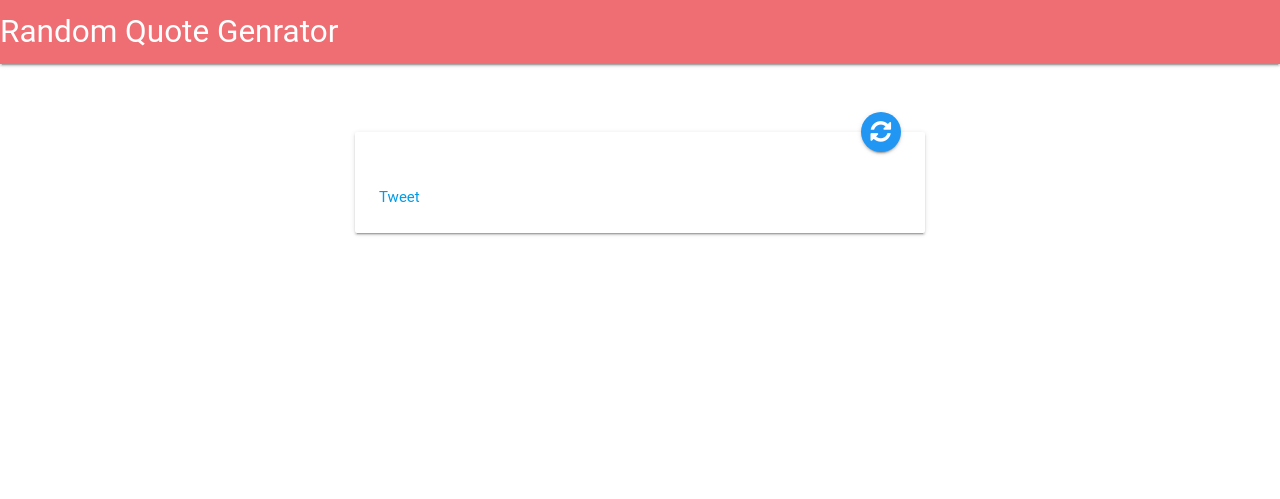
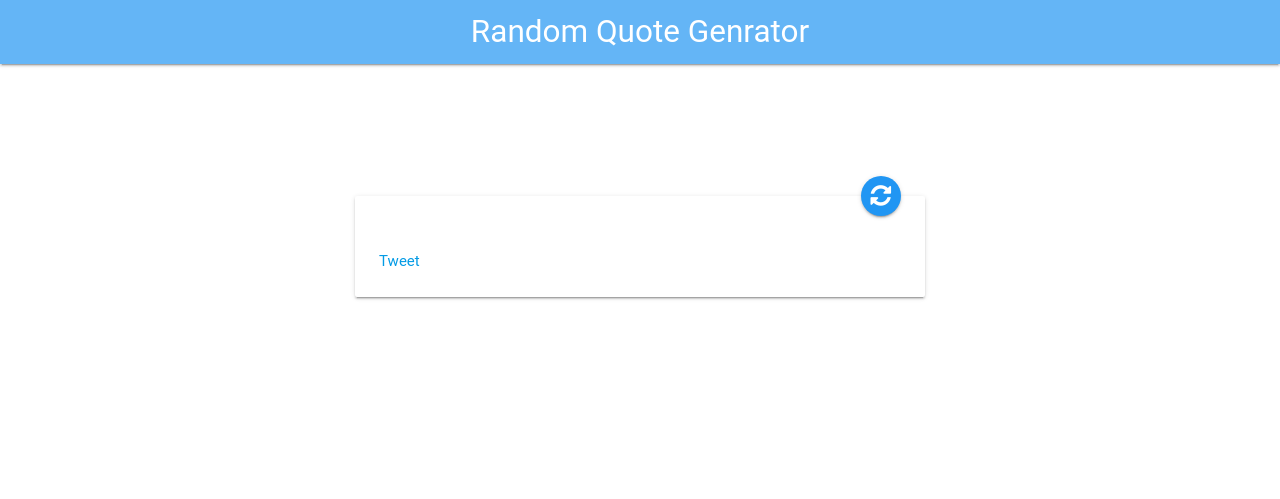
Before and after one commit to shaktilucifer/randomQuoteGenerator, a Flask app: page / in a window 1280 px wide. Shown: the top 499 px of the page. Run offline with Flask 2, Linux system fonts and the light colour scheme; data that the repository does not hold is empty; some libraries are stand-ins or nearby versions; some web fonts are replaced.

Commit message:
Ui sugarcoat

```diff
--- a/static/js/main.js
+++ b/static/js/main.js
@@ -14,7 +14,6 @@
         $http.post('/newQuote').
         success(function(results) {
           //get random new quote from controller
-            console.log(results);
             $scope.quotes = results;
         }).
         error(function(error) {
--- a/templates/layouts/main.html
+++ b/templates/layouts/main.html
@@ -43,8 +43,8 @@
 
     <!-- Fixed navbar -->
     <nav>
-    <div class="nav-wrapper">
-      <a href="#!" class="brand-logo">Random Quote Genrator</a>
+    <div class="nav-wrapper blue lighten-2">
+      <a href="#!" class="brand-logo center">Random Quote Genrator</a>
     </div>
   </nav>
 
@@ -77,6 +77,19 @@
     load: ('https:' == location.protocol ? '//ssl' : '//www') + '.google-analytics.com/ga.js'
   });
   </script>
+  <style>
+  .nav-wrapper{
+    background-color: #2196f3!important;
+  }
+  #content{
+      margin-top:5%;
+  }
+  .card-title{
+    font-weight: bold!important;
+    text-align: center;
+    color: #ffa726;
+  }
+  </style>
 
 </body>
 </html>
--- a/templates/pages/home.html
+++ b/templates/pages/home.html
@@ -6,12 +6,12 @@
             <div class="card-image">
                 <!-- <img src="images/sample-1.jpg"> -->
                 <span class="card-title" ng-init='quotes.quoteAuthor = "{{ quotes.quoteAuthor}}"'>{@ quotes.quoteAuthor @}</span>
-                <a class="btn-floating halfway-fab waves-effect waves-light blue" ng-click="getNewQuote()"><i class="fa fa-refresh"></i></a>
+                <a class="btn-floating halfway-fab waves-effect waves-light blue hoverable" ng-click="getNewQuote()"><i class="fa fa-refresh"></i></a>
 
             </div>
             <div class="card-content">
                 <span class="card-title" ng-init='quotes.quoteAuthor = "{{ quotes.quoteAuthor}}"'>{@ quotes.quoteAuthor @}</span>
-                <p class="lead" ng-init='quotes.quoteText = "{{ quotes.quoteText}}"'> {@ quotes.quoteText @} </p>
+                <p class="lead flow-text" ng-init='quotes.quoteText = "{{ quotes.quoteText}}"'> {@ quotes.quoteText @} </p>
                 </br>
                 <a href="https://twitter.com/share" class="twitter-share-button" data-text="{@ quotes.quoteText @}-{@ quotes.quoteAuthor @}" data-hashtags="randomQuotes" data-show-count="false">Tweet</a>
             </div>
```
Also changed, not shown: static/css/layout.main.css (line endings or trailing spaces), static/css/main.quickfix.css (line endings or trailing spaces).
